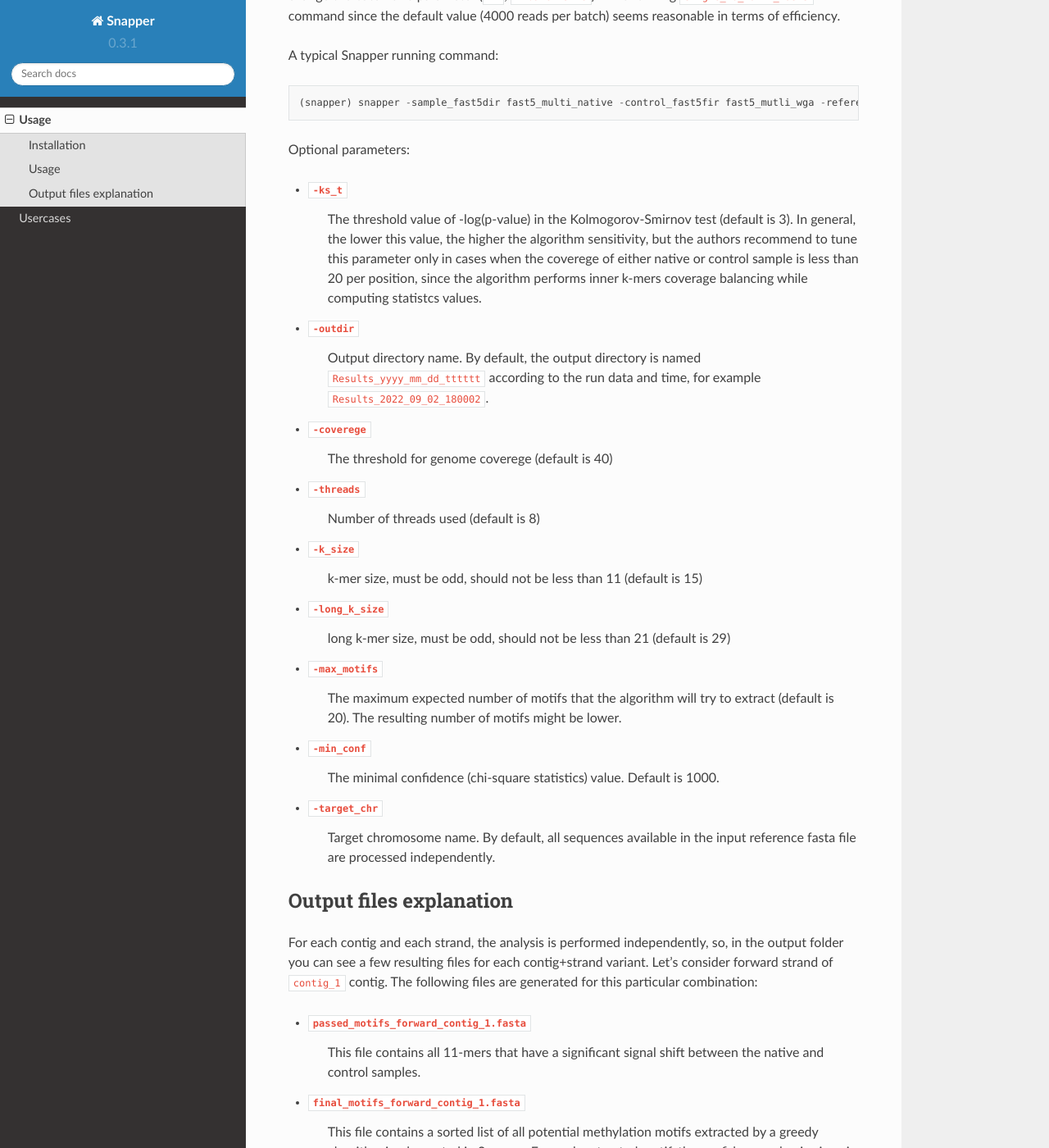
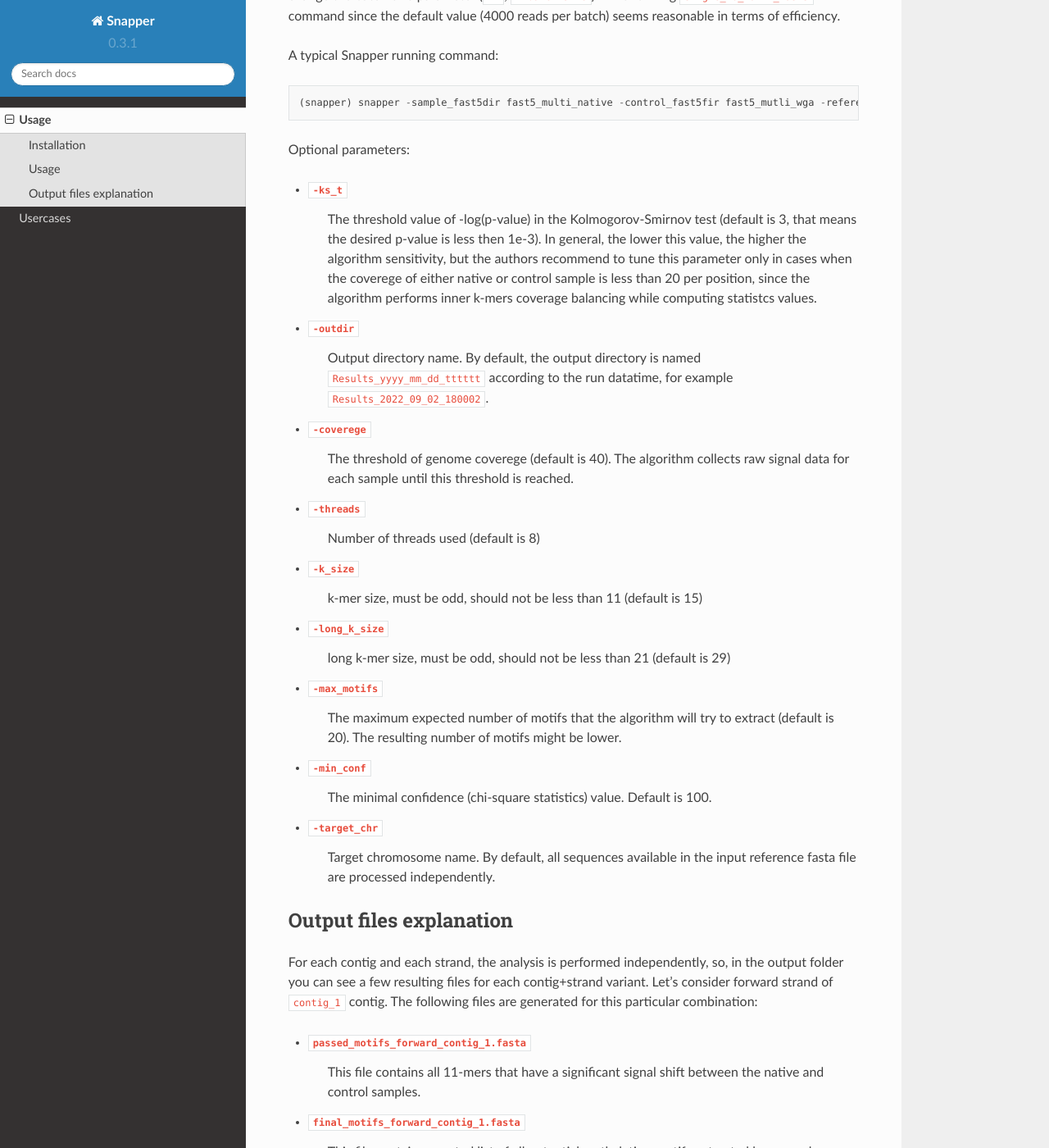
Before and after one commit to DNKonanov/snapper-man-test, a Sphinx documentation site: the page built from docs/source/usage.rst, in a window 1280 px wide and 1400 px high, scrolled down 1029 px. Shown: the whole window at 82% size. Built offline with Sphinx 7.4.7 and the Read the Docs theme 2.0.0, drawn with Linux system fonts in a browser that asks for light colours.

Commit message:
minor fix

```diff
--- a/docs/source/usage.rst
+++ b/docs/source/usage.rst
@@ -46,13 +46,14 @@ A typical Snapper running command::
 Optional parameters:
 
 * :code:`-ks_t`
-   The threshold value of -log(p-value) in the Kolmogorov-Smirnov test (default is 3). In general, the lower this value, the higher the algorithm sensitivity,
+   The threshold value of -log(p-value) in the Kolmogorov-Smirnov test (default is 3, that means the desired p-value is less then 1e-3).
+   In general, the lower this value, the higher the algorithm sensitivity,
    but the authors recommend to tune this parameter only in cases when the coverege of either native or control sample is less than 20 per position,
    since the algorithm performs inner k-mers coverage balancing while computing statistcs values.
 * :code:`-outdir`
-   Output directory name. By default, the output directory is named :code:`Results_yyyy_mm_dd_tttttt` according to the run data and time, for example :code:`Results_2022_09_02_180002`.
+   Output directory name. By default, the output directory is named :code:`Results_yyyy_mm_dd_tttttt` according to the run datatime, for example :code:`Results_2022_09_02_180002`.
 * :code:`-coverege`
-   The threshold for genome coverege (default is 40)
+   The threshold of genome coverege (default is 40). The algorithm collects raw signal data for each sample until this threshold is reached.
 * :code:`-threads`
    Number of threads used (default is 8)
 * :code:`-k_size`
@@ -62,7 +63,7 @@ Optional parameters:
 * :code:`-max_motifs`
    The maximum expected number of motifs that the algorithm will try to extract (default is 20). The resulting number of motifs might be lower.
 * :code:`-min_conf`
-   The minimal confidence (chi-square statistics) value. Default is 1000.
+   The minimal confidence (chi-square statistics) value. Default is 100.
 * :code:`-target_chr`
    Target chromosome name. By default, all sequences available in the input reference fasta file are processed independently.
 
```
Also changed, not shown: docs/source/usercases.rst (+5 -5 lines).
